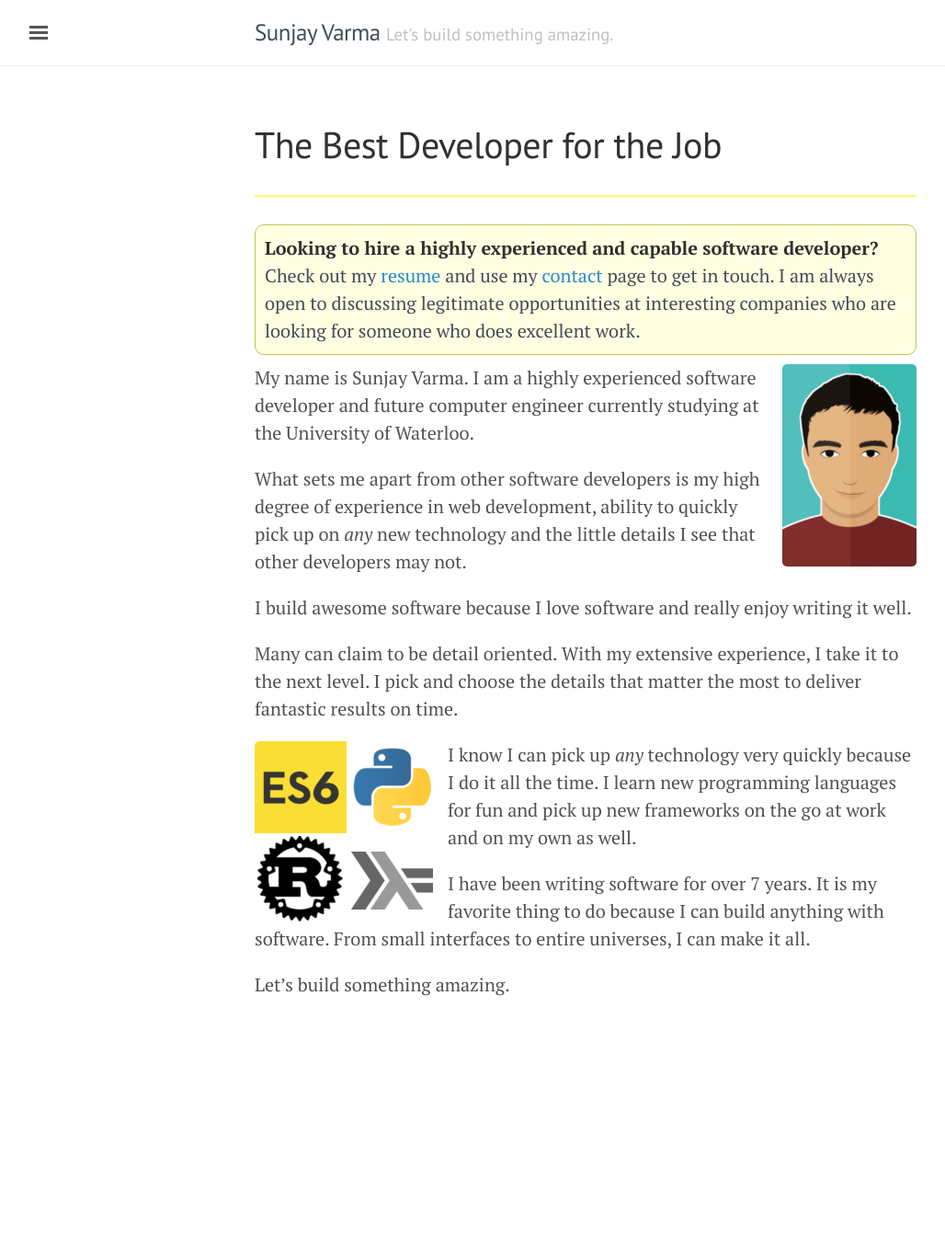
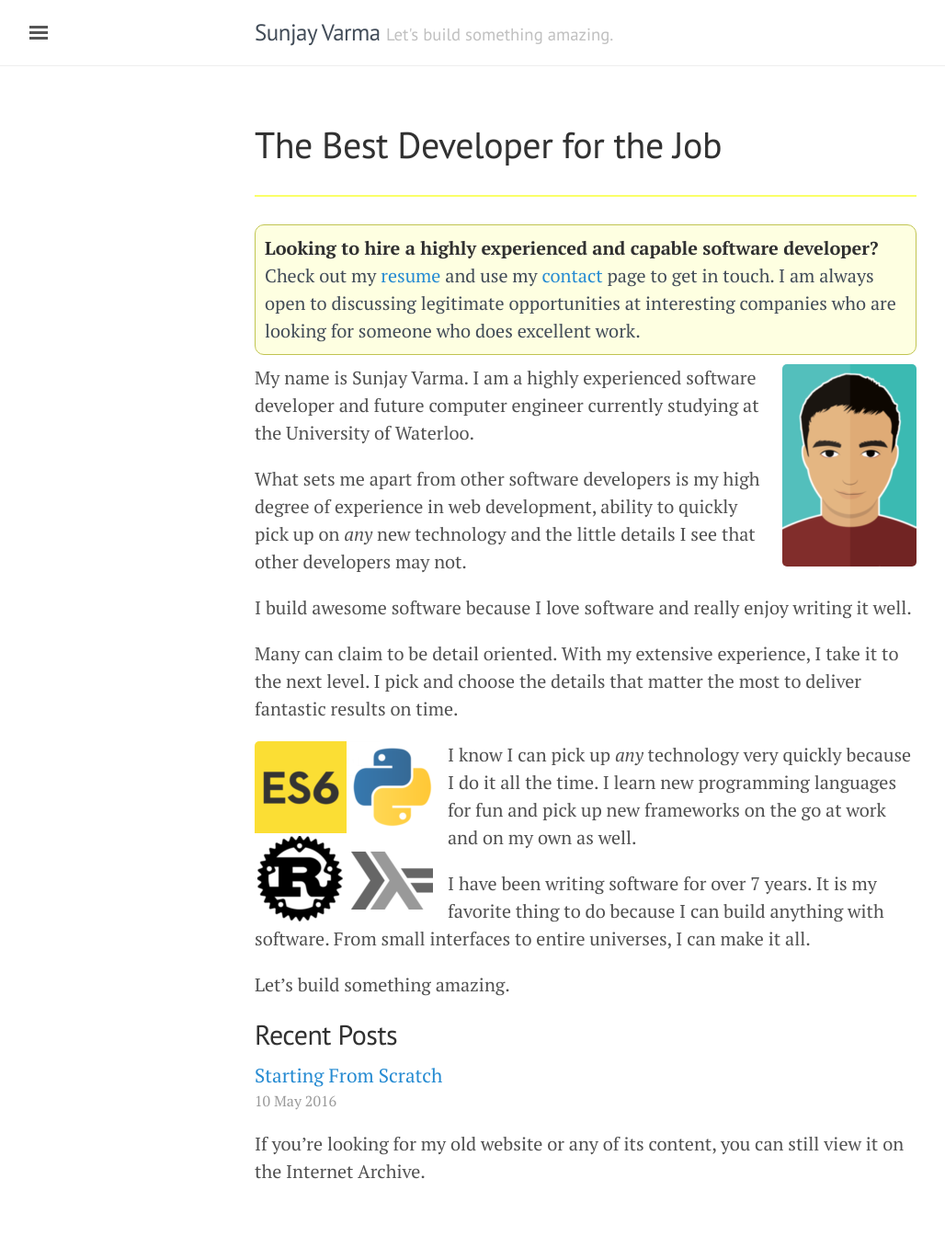
Before and after one commit to sunjay/sunjay.github.io, a Jekyll site: the page built from index.html, in a window 1280 px wide. Shown: the whole page at 92% size, without its empty margins (3-1031 px from the left). Built offline with Jekyll 4.4.1, drawn with Linux system fonts in a browser that asks for light colours; before the commit the page ends 1166 px from its top, so only the background shows below that.

Commit message:
Recent posts list on home page

```diff
--- /dev/null
+++ b/_includes/posts.html
@@ -0,0 +1,16 @@
+<div class="posts">
+  {% for post in include.posts %}
+  <div class="post">
+    <span class="post-title">
+      <a href="{{ site.baseurl }}{{ post.url }}">
+        {{ post.title }}
+      </a>
+    </span>
+
+    <span class="post-date">{{ post.date | date_to_string }}</span>
+
+    {{ post.excerpt | strip_html | strip_newlines | truncate: 160 }}
+
+  </div>
+  {% endfor %}
+</div>
--- a/assets/css/lanyon.css
+++ b/assets/css/lanyon.css
@@ -327,6 +327,9 @@ a.sidebar-nav-item:focus {
 .post {
   margin-bottom: 4em;
 }
+.condensed .post {
+  margin-bottom: 1em;
+}
 
 /* Blog post or page title */
 .post-title a {
--- a/index.html
+++ b/index.html
@@ -7,3 +7,9 @@
 {% include_relative _pages/home.md %}
 {% endcapture %}
 {{ home-content | markdownify }}
+
+<h2>Recent Posts</h2>
+{% assign recent-posts = site.posts | slice: 0, 5 %}
+<div class="condensed">
+  {% include posts.html posts=recent-posts %}
+</div>
```
Also changed, not shown: blog/index.html (+1 -16 lines).
